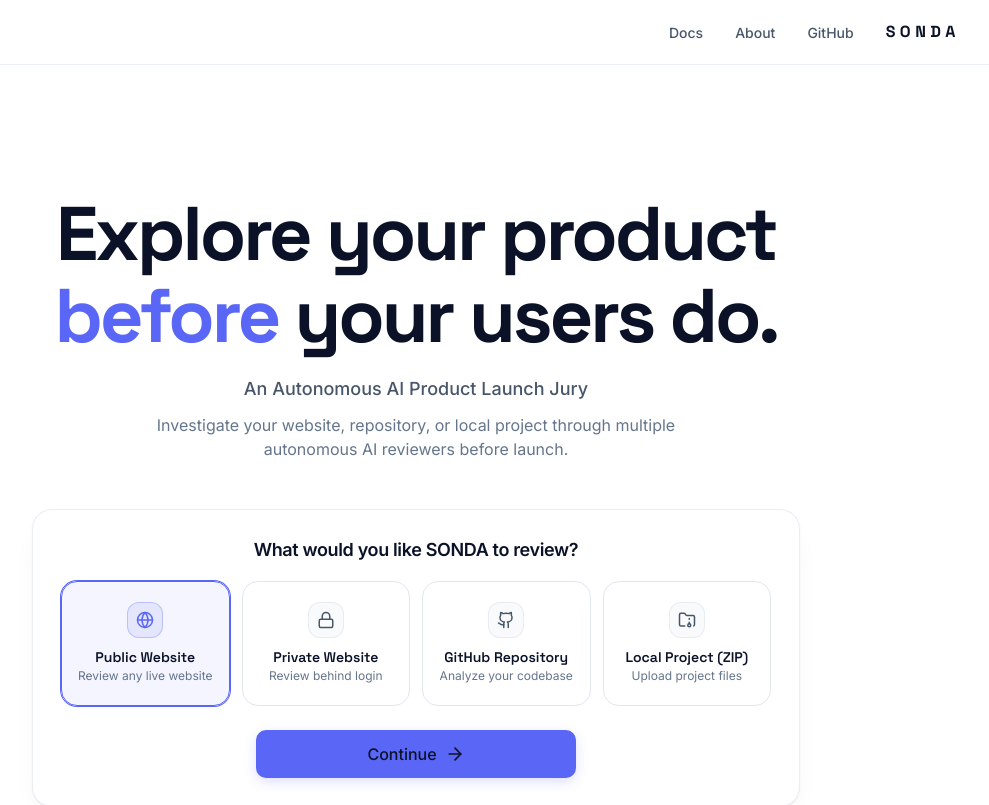
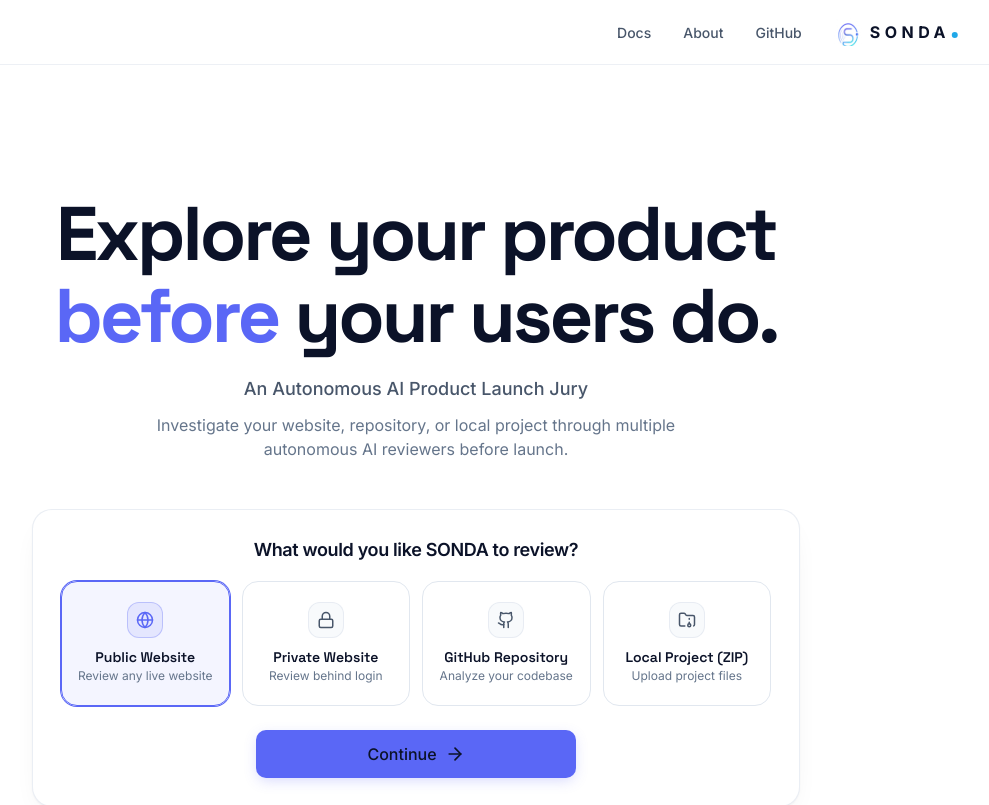
Before and after one commit to hasbunallah01/SONDA, a Next.js app: page / in a window 1280 px wide. Shown: the top 805 px of the page, without its empty margins (224-1213 px from the left). Built offline with nearby package versions, Linux system fonts and the light colour scheme.

Commit message:
feat(nav): brand lockup in top-right — transparent orbit-S icon + tracked wordmark with blue dot accent

```diff
--- a/components/landing/navigation.tsx
+++ b/components/landing/navigation.tsx
@@ -19,6 +19,7 @@
 'use client';
 
 import * as React from 'react';
+import Image from 'next/image';
 import Link from 'next/link';
 import { usePathname } from 'next/navigation';
 import { ArrowRight, Menu, X } from 'lucide-react';
@@ -111,10 +112,25 @@
           </ul>
           <Link
             aria-label="SONDA — go to home"
-            className="rounded-md font-display text-body font-bold uppercase tracking-[0.28em] text-text-primary outline-none"
+            className="group inline-flex items-center gap-2 rounded-md outline-none"
             href={homeHref}
           >
-            SONDA
+            <Image
+              priority
+              alt=""
+              className="h-6 w-6 transition-transform duration-300 group-hover:rotate-[20deg] sm:h-7 sm:w-7"
+              height={28}
+              src="/logos/sonda-icon-transparent-64.png"
+              width={28}
+            />
+            <span className="inline-flex items-baseline font-sans text-body font-bold uppercase tracking-[0.28em] text-text-primary">
+              SONDA
+              {/* Blue dot accent from the wordmark's "A" */}
+              <span
+                aria-hidden="true"
+                className="ml-1 inline-block h-1.5 w-1.5 -translate-x-[0.14em] rounded-full bg-[#20a8e8]"
+              />
+            </span>
           </Link>
         </div>
       </div>
```
Also changed, not shown: public/logos/sonda-icon-transparent-64.png (added), public/logos/sonda-icon-transparent.png (added).
